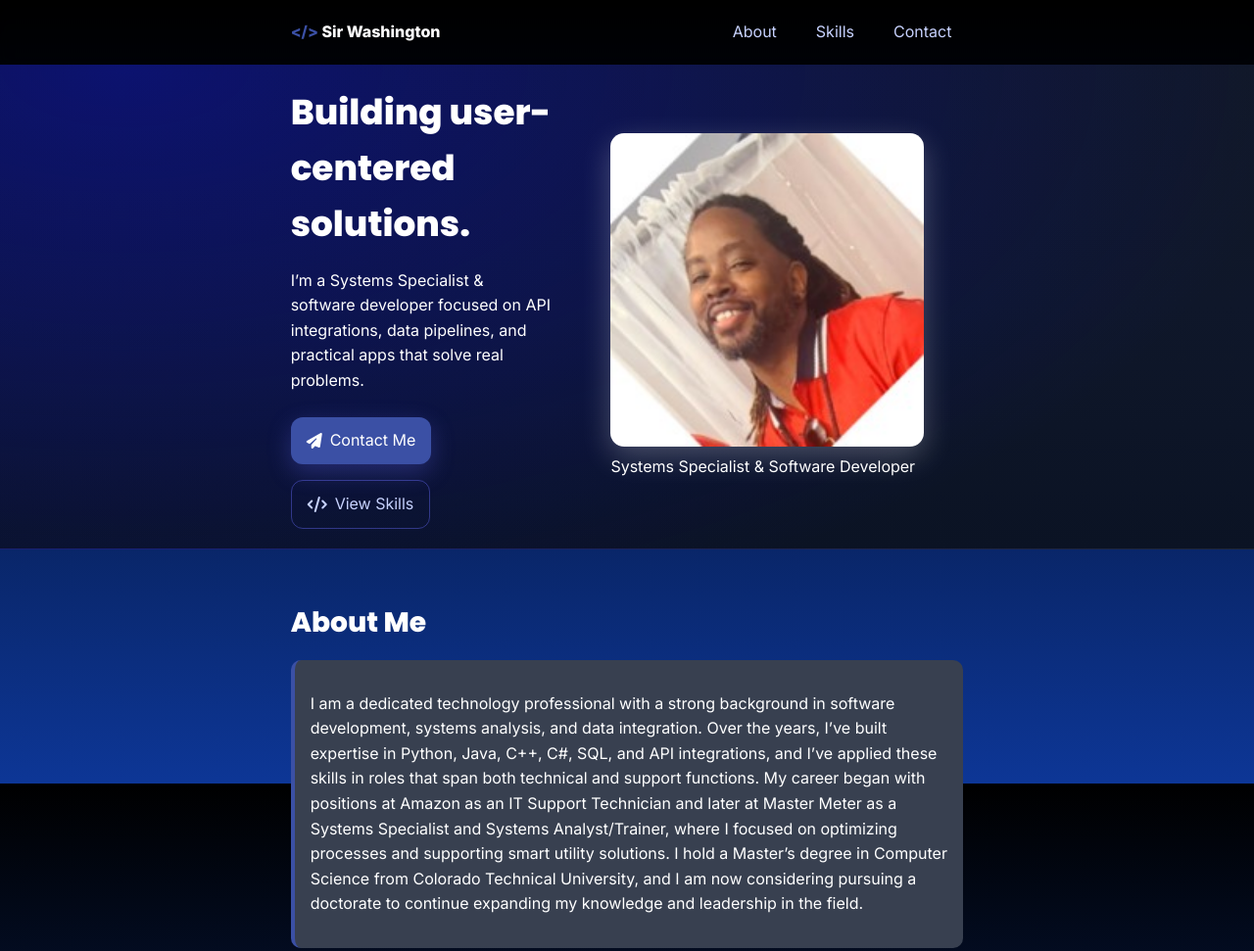
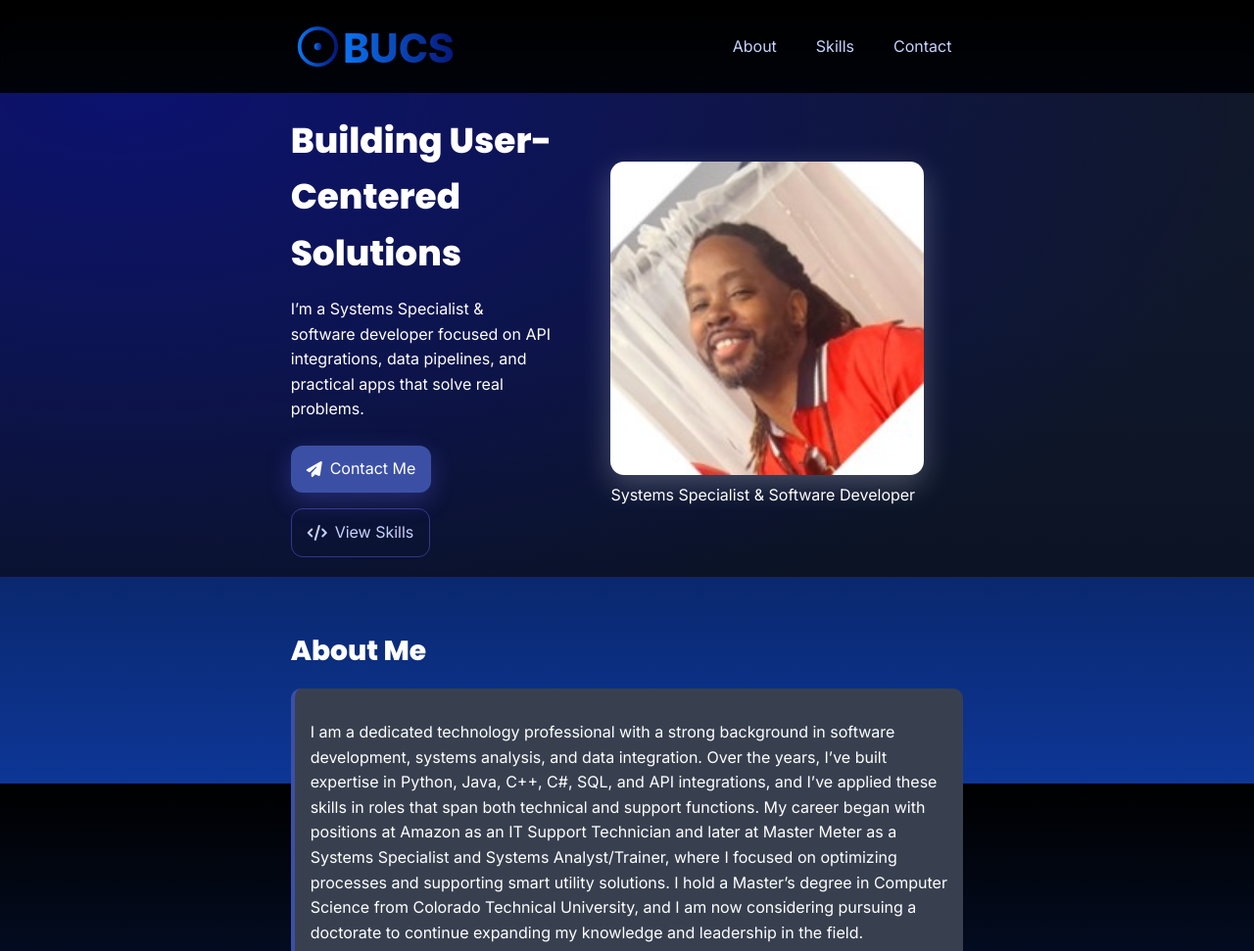
Before and after one commit to sirdwainw/personal-portfolio-site, a plain HTML site: page index.html in a window 1280 px wide. Shown: the top 971 px of the page at 98% size. Drawn offline with Linux system fonts and the light colour scheme.

Commit message:
added logo

```diff
--- a/index.html
+++ b/index.html
@@ -31,9 +31,9 @@
 
     <header class="site-header">
       <div class="wrap">
-        <a class="logo" href="#"
-          ><span class="logo-mark">&lt;/&gt;</span> Sir Washington</a
-        >
+        <a class="logo" href="#">
+  <img src="assets/bucsLogo.svg" alt="BUCS — Building User-Centered Solutions" width="200" height="34">
+</a>
 
         <input
           type="checkbox"
@@ -60,7 +60,7 @@
       <section class="hero grid-areas">
         <div class="wrap hero__inner">
           <div class="hero__text">
-            <h1>Building user-centered solutions.</h1>
+            <h1>Building User-Centered Solutions</h1>
             <p>
               I’m a Systems Specialist & software developer focused on API
               integrations, data pipelines, and practical apps that solve real
--- a/styles.css
+++ b/styles.css
@@ -23,6 +23,13 @@ body{
   background:linear-gradient(180deg, var(--surface), var(--bg));
   line-height:1.6;
 }
+.logo img{
+  display:block;
+  height:auto;
+  filter: drop-shadow(0 2px 10px rgba(0,0,0,.25));
+  transition: transform .2s ease;
+}
+.logo:hover img{ transform: translateY(-1px) scale(1.02); }
 
 h1,h2,h3{font-family:Poppins, Inter, system-ui, sans-serif; margin:0 0 .5rem}
 h1{font-weight:800; font-size:clamp(1.8rem, 2.8vw, 3rem)}
@@ -31,7 +38,6 @@ h3{font-weight:600; font-size:1.125rem}
 
 .wrap{max-width:72ch; margin:0 auto; padding:1.25rem}
 .section{padding-block:2rem}
-.section--alt{background:rgba(255,255,255,0.02)}
 
 .skip-link{
   position:absolute; left:-9999px; top:auto; width:1px; height:1px; overflow:hidden;
```
Also changed, not shown: assets/bucsLogo.svg (added).
